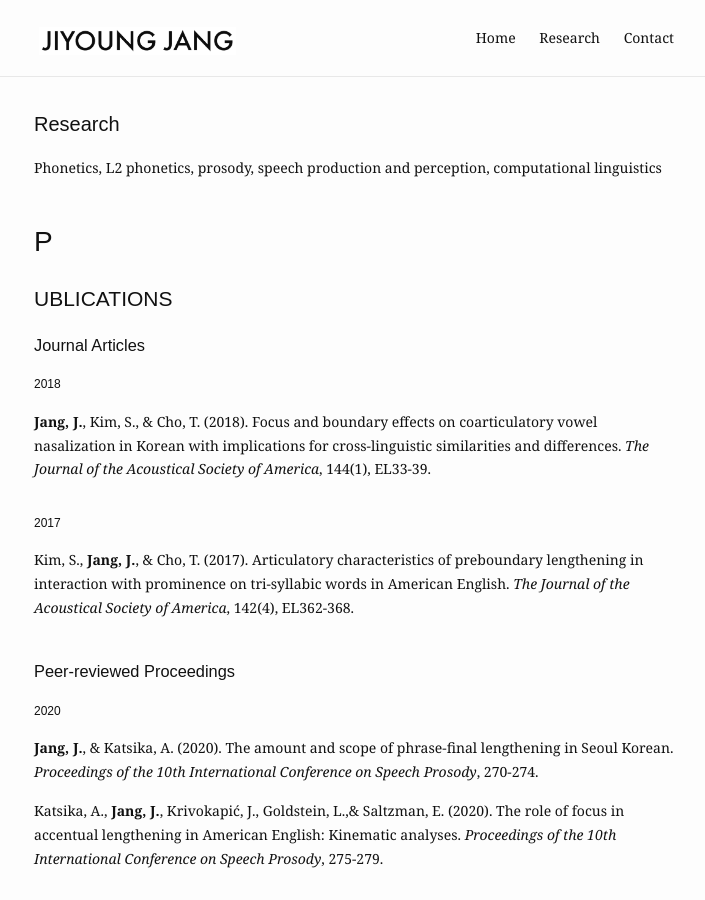
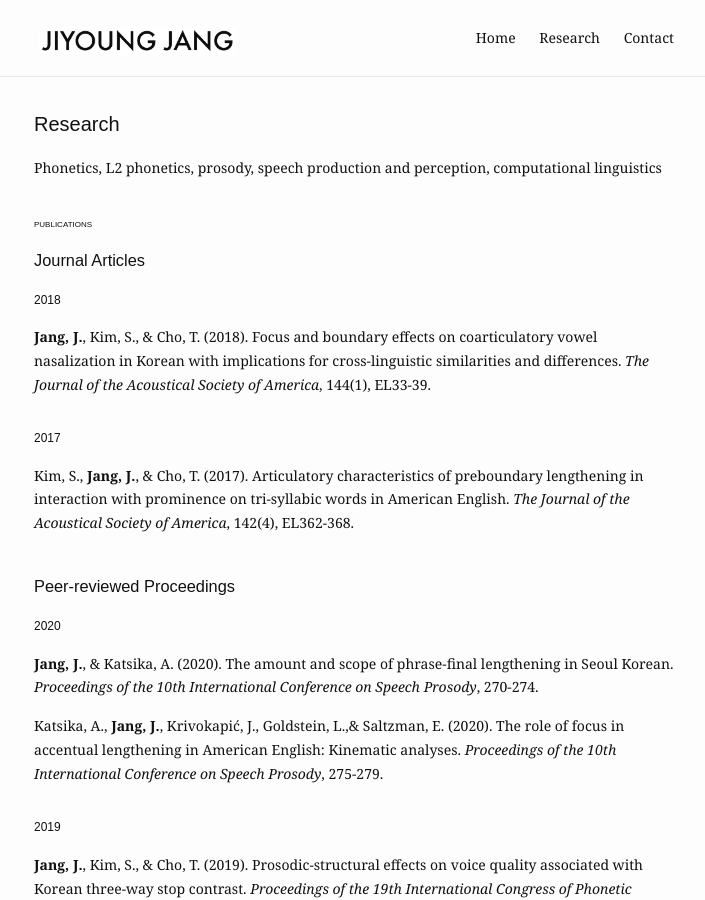
Before and after one commit to jiyoungj/jiyoungj.github.io, a Jekyll site: the page built from research.md, in a window 1280 px wide and 900 px high. Shown: the whole window, without its empty margins (286-991 px from the left). Built offline with Jekyll 4.4.1, drawn with Linux system fonts in a browser that asks for light colours.

Commit message:
Update research.md

```diff
--- a/research.md
+++ b/research.md
@@ -9,7 +9,7 @@ Phonetics, L2 phonetics, prosody, speech production and perception, computationa
 
 <h6 style="font-size:5px"><br></h6>
 
-<h1>P<h2>UBLICATIONS</h2></h1>
+<h6 style="font-size:8px">PUBLICATIONS</h6>
  <h3>Journal Articles</h3>
   <h4>2018</h4>
 
```
